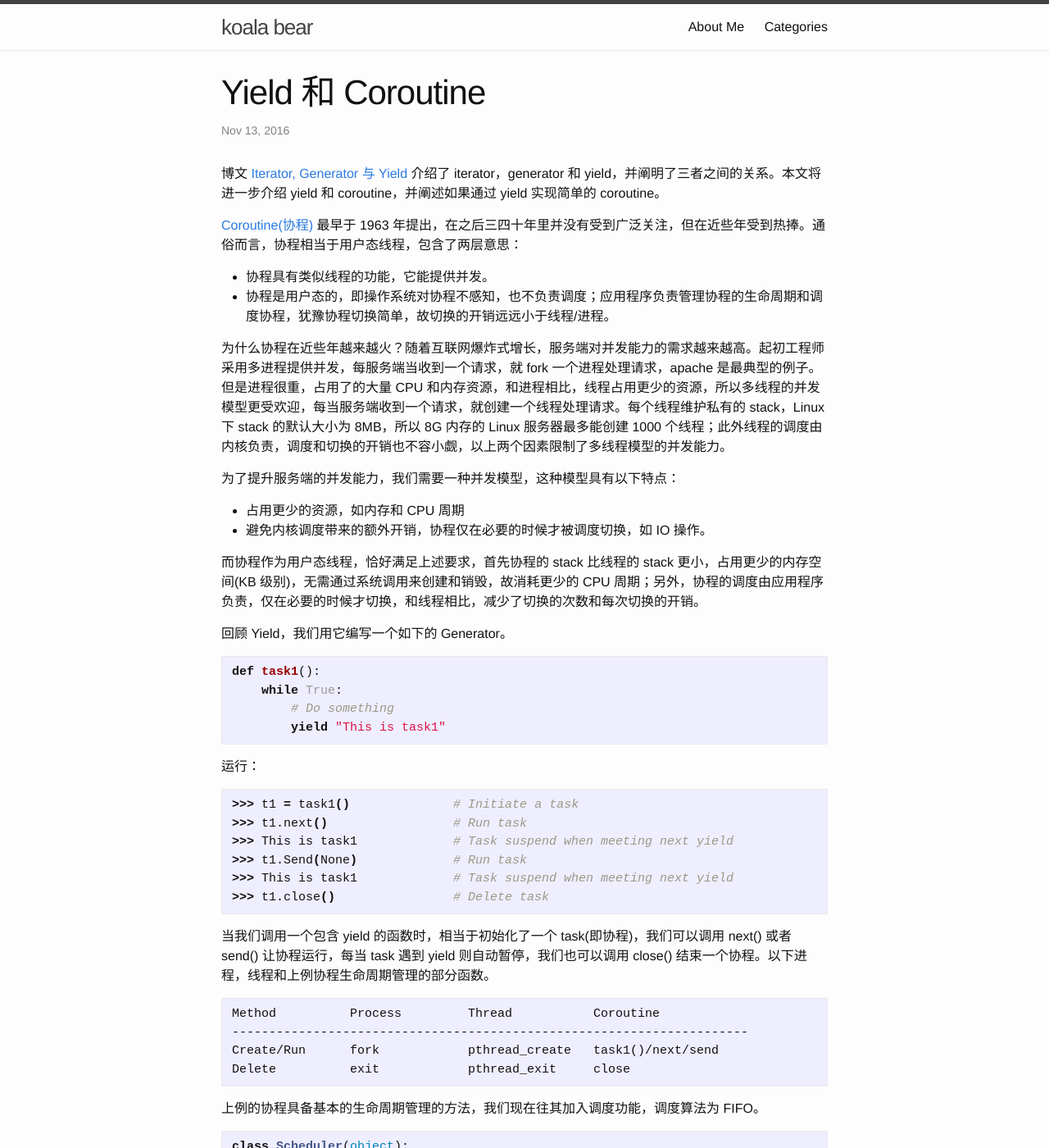
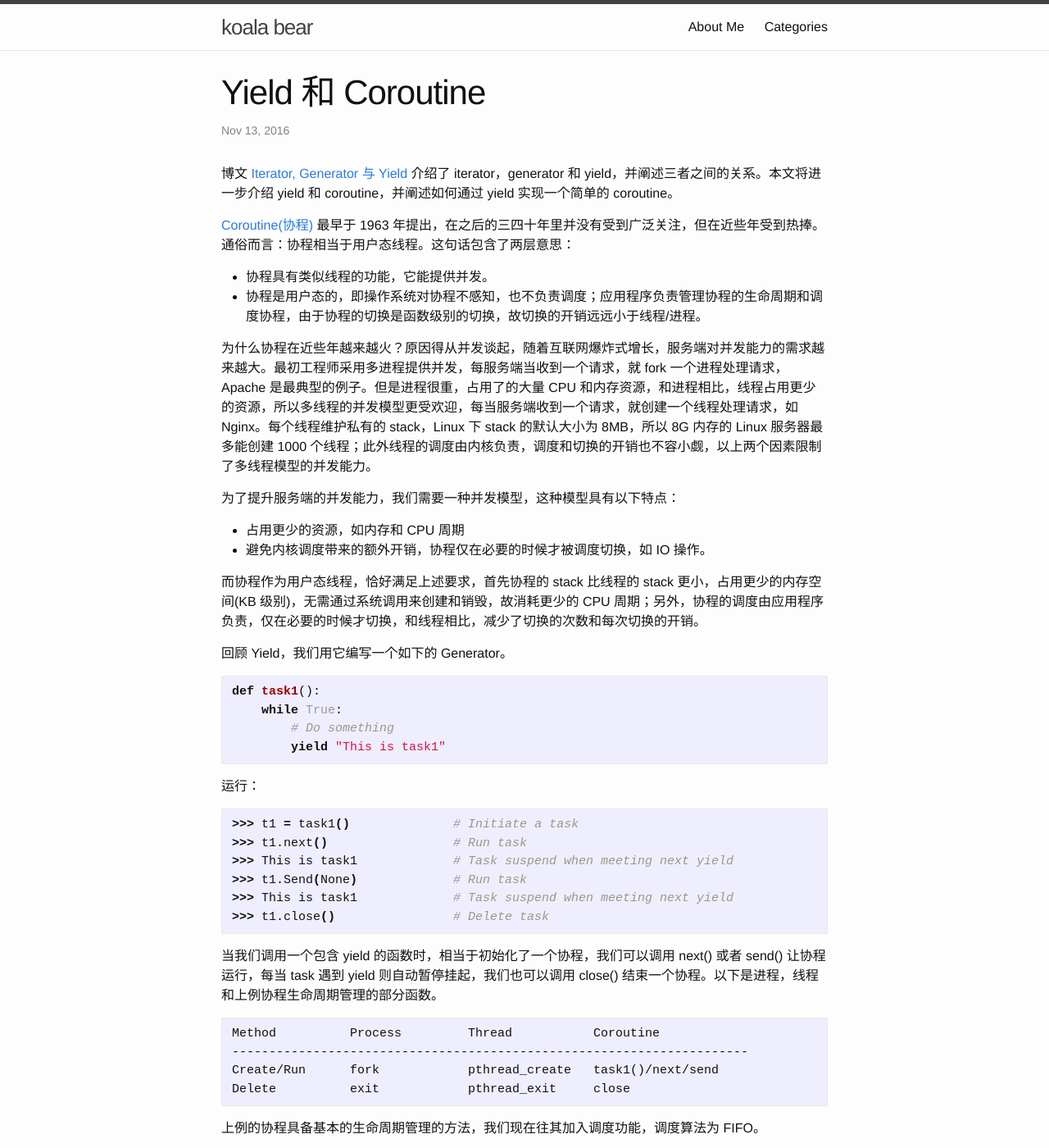
Before and after one commit to DeliangFan/deliangfan.github.io, a Jekyll site: the page built from _posts/2016-11-13-yield_and_croutine.markdown, in a window 1280 px wide and 1400 px high. Shown: the whole window at 82% size. Built offline with Jekyll 4.4.1, drawn with Linux system fonts in a browser that asks for light colours; comment, search, counter and statistics services are not loaded; some of the changed text lies outside the part shown.

Commit message:
update yield and coroutine

```diff
--- a/_posts/2016-11-13-yield_and_croutine.markdown
+++ b/_posts/2016-11-13-yield_and_croutine.markdown
@@ -4,14 +4,14 @@
 categories: Python
 ---
 
-博文 [Iterator, Generator 与 Yield](http://wsfdl.com/python/2016/10/18/python_yield.html) 介绍了 iterator，generator 和 yield，并阐明了三者之间的关系。本文将进一步介绍 yield 和 coroutine，并阐述如果通过 yield 实现简单的 coroutine。
+博文 [Iterator, Generator 与 Yield](http://wsfdl.com/python/2016/10/18/python_yield.html) 介绍了 iterator，generator 和 yield，并阐述三者之间的关系。本文将进一步介绍 yield 和 coroutine，并阐述如何通过 yield 实现一个简单的 coroutine。
 
-[Coroutine(协程)](https://en.wikipedia.org/wiki/Coroutine) 最早于 1963 年提出，在之后三四十年里并没有受到广泛关注，但在近些年受到热捧。通俗而言，协程相当于用户态线程，包含了两层意思：
+[Coroutine(协程)](https://en.wikipedia.org/wiki/Coroutine) 最早于 1963 年提出，在之后的三四十年里并没有受到广泛关注，但在近些年受到热捧。通俗而言：协程相当于用户态线程。这句话包含了两层意思：
 
 - 协程具有类似线程的功能，它能提供并发。
-- 协程是用户态的，即操作系统对协程不感知，也不负责调度；应用程序负责管理协程的生命周期和调度协程，犹豫协程切换简单，故切换的开销远远小于线程/进程。
+- 协程是用户态的，即操作系统对协程不感知，也不负责调度；应用程序负责管理协程的生命周期和调度协程，由于协程的切换是函数级别的切换，故切换的开销远远小于线程/进程。
 
-为什么协程在近些年越来越火？随着互联网爆炸式增长，服务端对并发能力的需求越来越高。起初工程师采用多进程提供并发，每服务端当收到一个请求，就 fork 一个进程处理请求，apache 是最典型的例子。但是进程很重，占用了的大量 CPU 和内存资源，和进程相比，线程占用更少的资源，所以多线程的并发模型更受欢迎，每当服务端收到一个请求，就创建一个线程处理请求。每个线程维护私有的 stack，Linux 下 stack 的默认大小为 8MB，所以 8G 内存的 Linux 服务器最多能创建 1000 个线程；此外线程的调度由内核负责，调度和切换的开销也不容小觑，以上两个因素限制了多线程模型的并发能力。
+为什么协程在近些年越来越火？原因得从并发谈起，随着互联网爆炸式增长，服务端对并发能力的需求越来越大。最初工程师采用多进程提供并发，每服务端当收到一个请求，就 fork 一个进程处理请求，Apache 是最典型的例子。但是进程很重，占用了的大量 CPU 和内存资源，和进程相比，线程占用更少的资源，所以多线程的并发模型更受欢迎，每当服务端收到一个请求，就创建一个线程处理请求，如 Nginx。每个线程维护私有的 stack，Linux 下 stack 的默认大小为 8MB，所以 8G 内存的 Linux 服务器最多能创建 1000 个线程；此外线程的调度由内核负责，调度和切换的开销也不容小觑，以上两个因素限制了多线程模型的并发能力。
 
 为了提升服务端的并发能力，我们需要一种并发模型，这种模型具有以下特点：
 
@@ -40,7 +40,7 @@
 >>> t1.close()                # Delete task
 ~~~
 
-当我们调用一个包含 yield 的函数时，相当于初始化了一个 task(即协程)，我们可以调用 next() 或者 send() 让协程运行，每当 task 遇到 yield 则自动暂停，我们也可以调用 close() 结束一个协程。以下进程，线程和上例协程生命周期管理的部分函数。
+当我们调用一个包含 yield 的函数时，相当于初始化了一个协程，我们可以调用 next() 或者 send() 让协程运行，每当 task 遇到 yield 则自动暂停挂起，我们也可以调用 close() 结束一个协程。以下是进程，线程和上例协程生命周期管理的部分函数。
 
 ~~~
 Method          Process         Thread           Coroutine
@@ -100,4 +100,4 @@
 Task2                    --->              --->
 ~~~
 
-本文借用 yield 实现了一个非常简单的协程，调度功能非常简陋，无法处理复杂事务，另推荐 [A Curious Course on Coroutines and Concurrency](http://www.dabeaz.com/coroutines/) 和 Python 协程库 [eventlet](http://eventlet.net/)，[gevent](http://www.gevent.org/) 做进一步的学习。
+本文借用 yield 实现了一个非常简单的协程，它的调度功能非常简陋，不支持同步功能，没有处理阻塞的 IO，无法处理复杂事务，另推荐 [A Curious Course on Coroutines and Concurrency](http://www.dabeaz.com/coroutines/) 和 Python 协程库 [eventlet](http://eventlet.net/)，[gevent](http://www.gevent.org/) 做进一步的学习。
```
